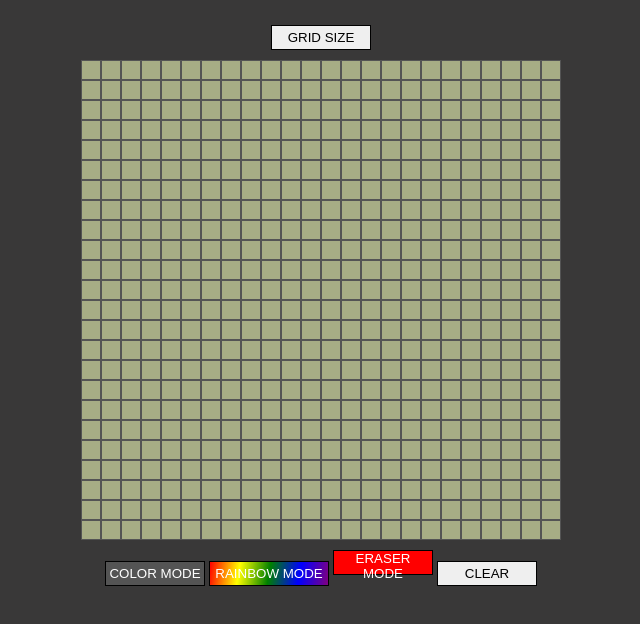
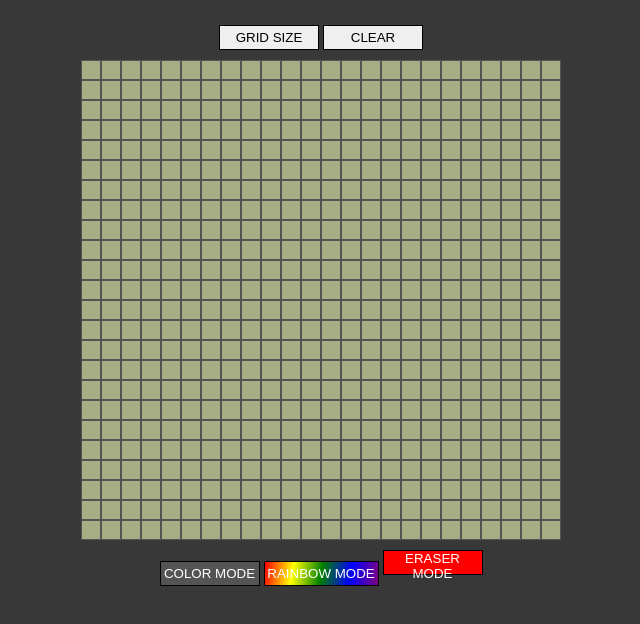
Before and after one commit to s0linsky/odin-eas, a plain HTML site: page index.html in a window 1280 px wide. Shown: the whole page, without its empty margins (319-959 px from the left). Drawn offline with nearby package versions, Linux system fonts and the light colour scheme.

Commit message:
Clean up code

```diff
--- a/index.html
+++ b/index.html
@@ -10,13 +10,15 @@
   </head>
   <body>
     <div id="wrapper">
-      <button id="size">GRID SIZE</button>
+      <div>
+        <button id="size">GRID SIZE</button>
+        <button id="clear">CLEAR</button>
+      </div>
       <div id="grid-container"></div>
       <div id="btns">
         <button id="color">COLOR MODE</button>
         <button id="rainbow">RAINBOW MODE</button>
         <button id="eraser">ERASER MODE</button>
-        <button id="clear">CLEAR</button>
       </div>
     </div>
   </body>
--- a/style.css
+++ b/style.css
@@ -50,7 +50,7 @@ button {
 }
 
 #rainbow {
-  width: 120px;
+  width: 115px;
   color: white;
   transition: color .3s ease-out;
   background: linear-gradient(100deg, red, yellow, green, blue, purple);
```
